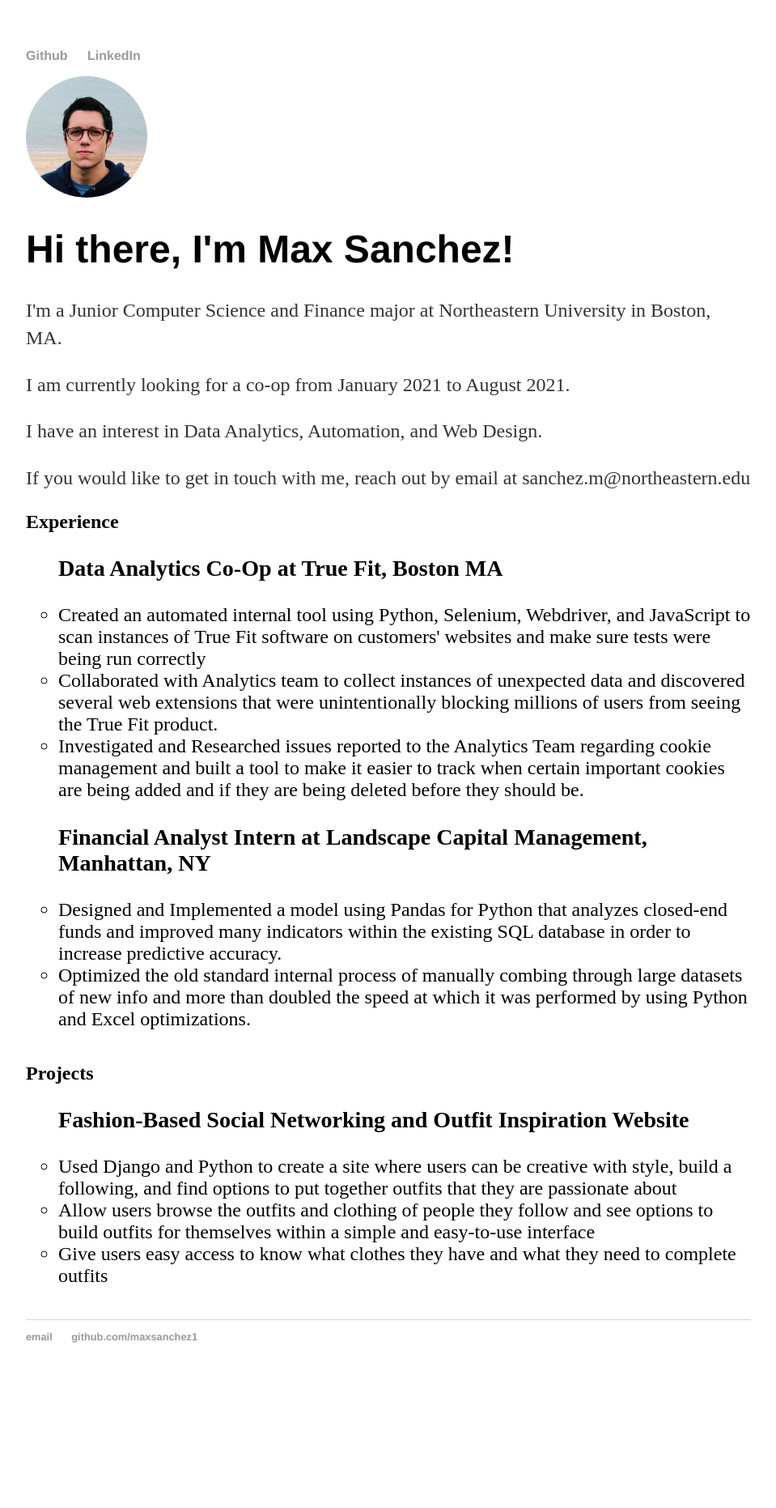
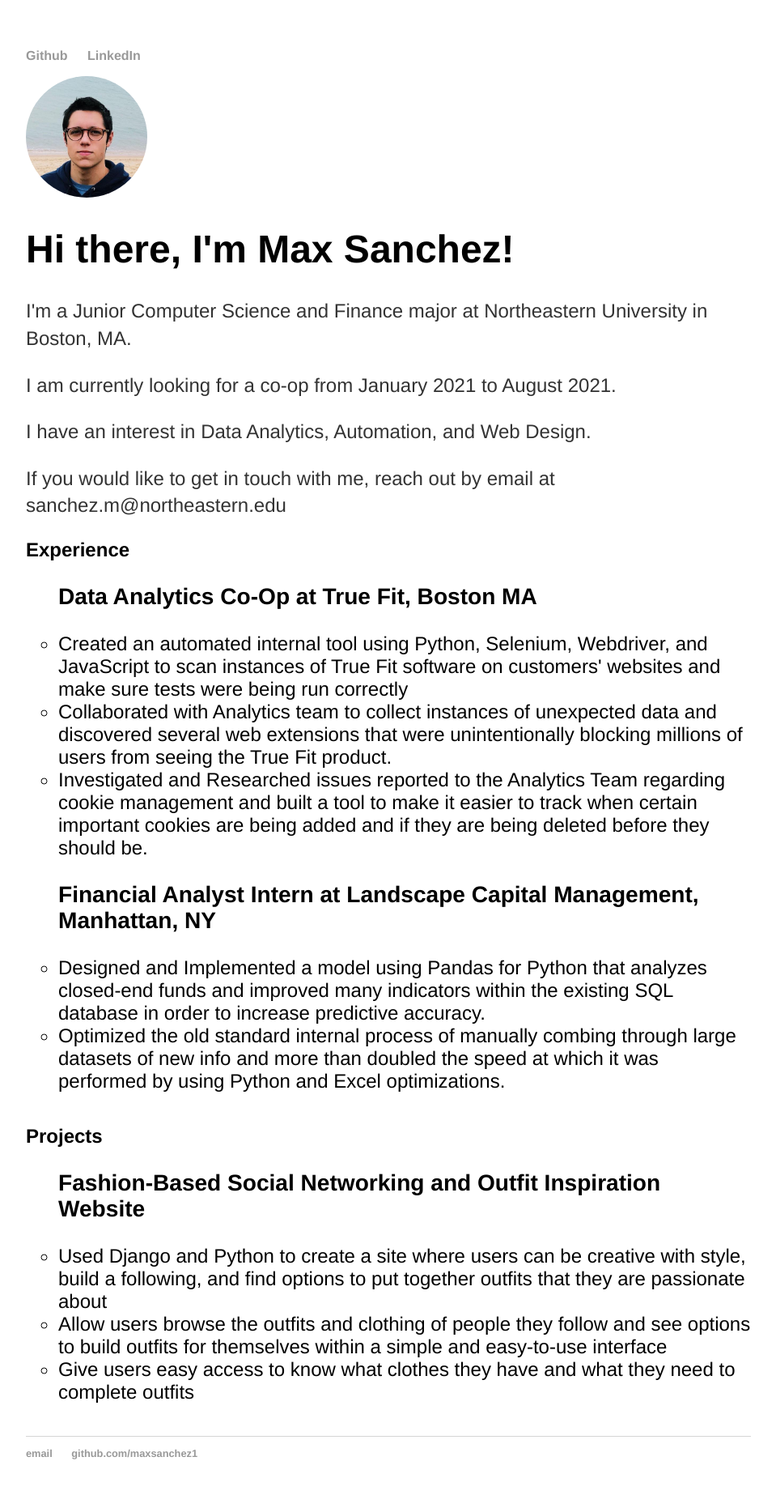
Before and after one commit to MaxSanchez1/maxsanchez1.github.io, a Jekyll site: the page built from index.html, in a window 1280 px wide. Shown: the whole page at 81% size, without its empty margins (160-1119 px from the left). Built offline with Jekyll 4.4.1, drawn with Linux system fonts in a browser that asks for light colours; before the commit the page ends 1718 px from its top, so only the background shows below that.

Commit message:
Update index.html
attempt to change fonts

```diff
--- a/index.html
+++ b/index.html
@@ -2,7 +2,7 @@
 layout: default
 title: Max Sanchez, Main Page
 ---
-<div class="blurb">
+<div class="content">
 	<img alt="" src="img/max-sanchez.png">
 	<h1>Hi there, I'm Max Sanchez!</h1>
 	<p>I'm a Junior Computer Science and Finance major at Northeastern University in Boston, MA.</p>
@@ -11,7 +11,7 @@
 	<p>If you would like to get in touch with me, reach out by email at sanchez.m@northeastern.edu<p>
 </div><!-- /.blurb -->
 
-<div class="blurb">
+<div class="content">
 	<h2>Experience</h2>
 	<ul class="posts">
 		<h3>Data Analytics Co-Op at True Fit, Boston MA</h3>
@@ -24,7 +24,7 @@
 	</ul>
 </div><!-- /.blurb -->
 
-<div class="blurb">
+<div class="content">
 	<h2>Projects</h2>
 	<ul class="posts">
 		<h3>Fashion-Based Social Networking and Outfit Inspiration Website</h3>
```
